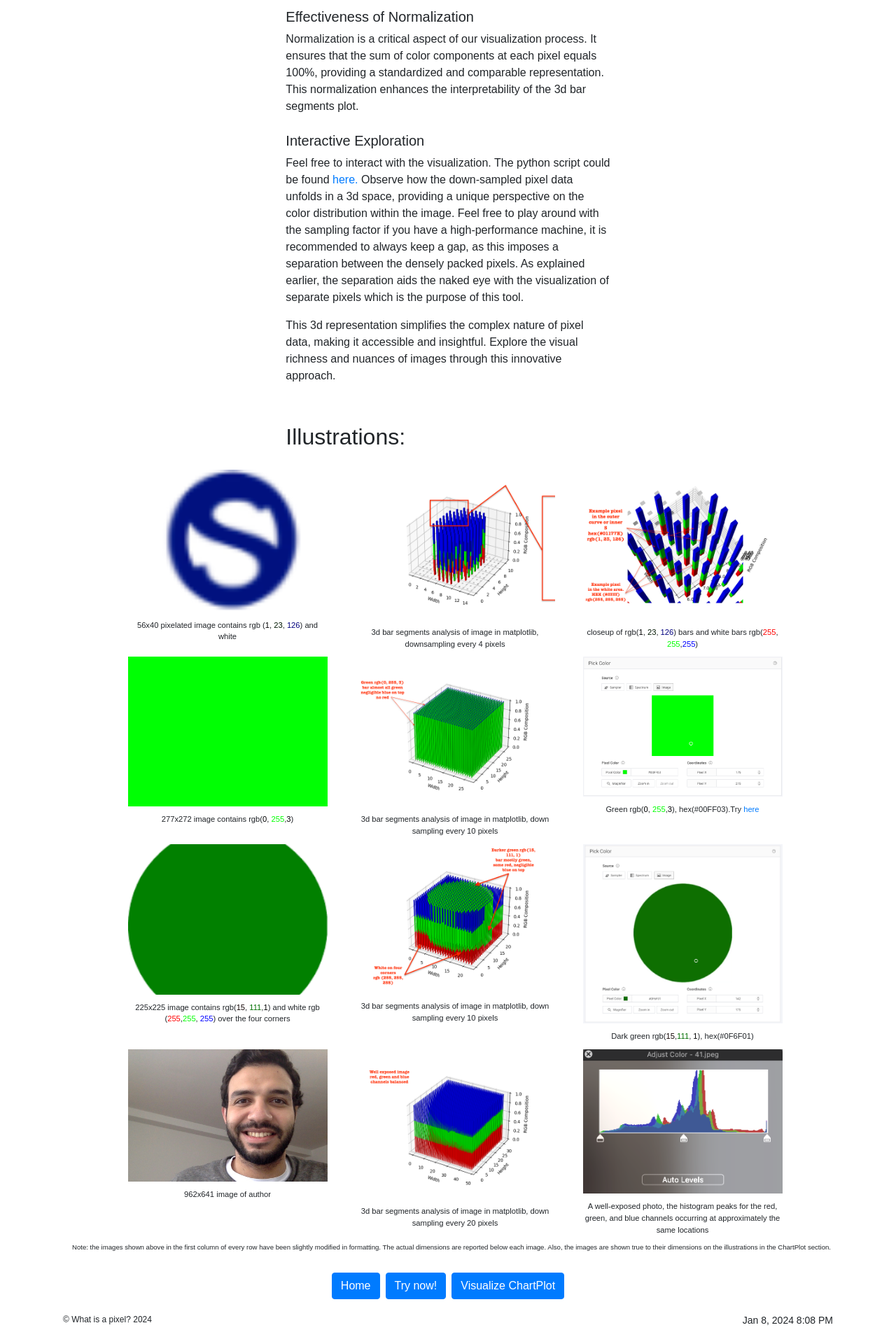
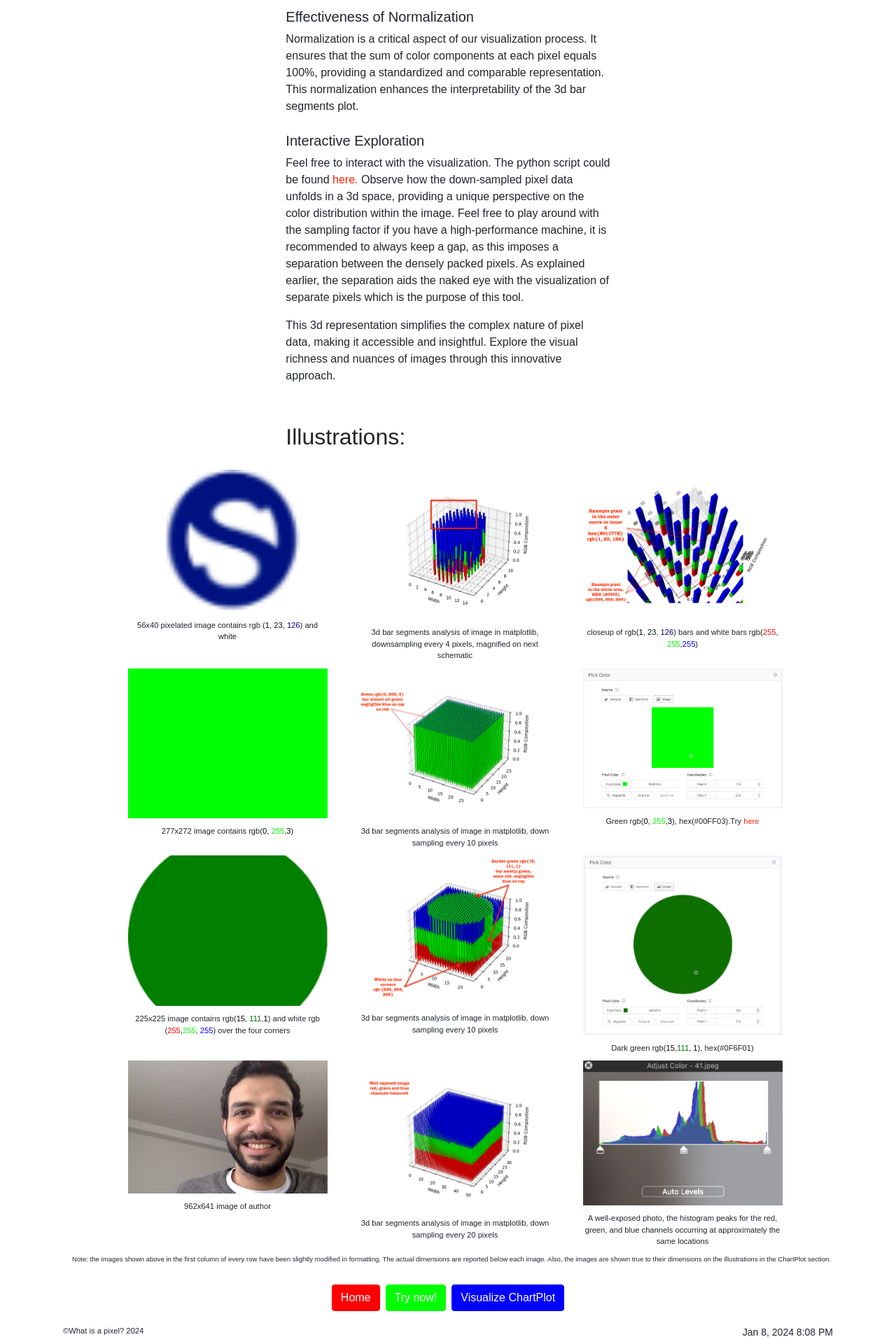
Before and after one commit to osstd/What-is-a-pixel--, a Flask app: page /visualize3 in a window 1280 px wide. Shown: the part 1244-3164 px from the top of the page at 70% size. Before the commit the page ends 3137 px from the top, so only its background shows below. Run offline with Flask 2, Linux system fonts and the light colour scheme; some libraries are stand-ins or nearby versions.

Commit message:
layout changes

```diff
--- a/main.py
+++ b/main.py
@@ -17,7 +17,7 @@ class UploadForm(FlaskForm):
                      validators=[
                          FileRequired(),
                          FileAllowed(['jpg', 'jpeg', 'png'], message='Image is not .JPG or .JPEG or .PNG'),
-                         FileSize(max_size=3.0 * 1024 * 1024, message='Image must be less than 2.5 MB')
+                         FileSize(max_size=2.5 * 1024 * 1024, message='Image must be less than 2.5 MB')
                      ])
     down_sampler = IntegerField("Sampler Factor",
                                 description="Enter a value for down sampling.",
--- a/static/styles/styles.css
+++ b/static/styles/styles.css
@@ -30,12 +30,18 @@
             box-sizing: border-box;
             font-family: Arial, sans-serif;
         }
+        footer {
+            font-size: 0.7rem;
+        }
         img {
             width: 350px;
             max-width: 100%;
             height: auto;
             display: block;
             margin: 0 auto;
+        }
+        a {
+            color: #fc2408;
         }
 
         .description {
@@ -107,9 +113,24 @@
         }
 
 
-        @media (max-width: 768px) {
+        @media (max-width: 800px) {
             .cell {
             flex: 0 0 calc(100% - 20px);
                     }
         }
         .row p {font-size:0.9rem;}
+
+        .btn-r {
+        background: #ff0000;
+        border-color: #ff0000;
+        }
+
+        .btn-g {
+        background: #00ff00;
+        border-color: #00ff00;
+        }
+
+        .btn-b {
+        background: #0000ff;
+        border-color: #0000ff;
+        }
--- a/templates/footer.html
+++ b/templates/footer.html
@@ -1,7 +1,7 @@
 <footer class="footer pt-3 pb-3">
     <div class="container">
         <div class="row">
-            <div class="col-md-6 order-md-1 order-2 text-md-left" style="font-size: 12px;">© What is a pixel? <span
+            <div class="col-md-6 order-md-1 order-2 text-md-left">©What is a pixel? <span
                     id="currentYear">2023</span></div>
             <div class="col-md-6 order-md-2 order-1 text-md-right" id="currentDateTime" style="font-size:14px;">Dec 25,
                 2023 11:08 PM
--- a/templates/index.html
+++ b/templates/index.html
@@ -69,9 +69,9 @@
 
 <div class="container mt-4 mb-2 py-2">
     <div class="row justify-content-center">
-        <div class="px-1 mb-2"><a class="btn btn-primary" href="{{url_for('upload')}}">Try now!</a></div>
-        <div class="px-1 mb-2"><a class="btn btn-primary" href="{{url_for('visualize3')}}">Visualize BarPlot</a></div>
-        <div class="px-1 mb-2"><a class="btn btn-primary" href="{{url_for('visualize2')}}">Visualize ChartPlot</a></div>
+        <div class="px-1 mb-2"><a class="btn btn-primary btn-r" href="{{url_for('upload')}}">Try now!</a></div>
+        <div class="px-1 mb-2"><a class="btn btn-primary btn-g" href="{{url_for('visualize3')}}">Visualize BarPlot</a></div>
+        <div class="px-1 mb-2"><a class="btn btn-primary btn-b" href="{{url_for('visualize2')}}">Visualize ChartPlot</a></div>
     </div>
 </div>
 
--- a/templates/result.html
+++ b/templates/result.html
@@ -17,8 +17,10 @@
         <h2 style="">RGB Online Chart Results</h2>
     </div>
     <div style="font-size:0.8rem; padding-bottom:20px;">Due to different definitions of height and width, your photo analysis <u>could</u> be
-        rotated, for instance some portrait photos taken on iPhones, if so go <a href="{{url_for('upload')}}">back</a> and click reverse instead of
-        submit.
+        rotated, for instance some portrait photos taken on iPhones, if so:<br>
+        Go <a href="{{url_for('upload')}}">back</a> and click reverse instead of
+        submit.<br>
+        On mobile devices charts are best viewed in landscape mode.
     </div>
 </div>
 
--- a/templates/visualize2.html
+++ b/templates/visualize2.html
@@ -304,9 +304,9 @@
 
 <div class="container mt-4 mb-2 py-2">
     <div class="row justify-content-center">
-        <div class="px-1 mb-2"><a class="btn btn-primary" href="{{url_for('home')}}">Home</a></div>
-        <div class="px-1 mb-2"><a class="btn btn-primary" href="{{url_for('upload')}}">Try now!</a></div>
-        <div class="px-1 mb-2"><a class="btn btn-primary" href="{{url_for('visualize3')}}">Visualize BarPlot</a></div>
+        <div class="px-1 mb-2"><a class="btn btn-primary btn-r" href="{{url_for('home')}}">Home</a></div>
+        <div class="px-1 mb-2"><a class="btn btn-primary btn-g" href="{{url_for('upload')}}">Try now!</a></div>
+        <div class="px-1 mb-2"><a class="btn btn-primary btn-b" href="{{url_for('visualize3')}}">Visualize BarPlot</a></div>
     </div>
 </div>
 {% include 'footer.html' %}
--- a/templates/visualize3.html
+++ b/templates/visualize3.html
@@ -90,7 +90,8 @@
     </div>
     <div class="cell">
         <img src="{{url_for('static', filename='assets/img/rows/12.png')}}" alt="Photo 2">
-        <div class="description">3d bar segments analysis of image in matplotlib, downsampling every 4 pixels</div>
+        <div class="description">3d bar segments analysis of image in matplotlib, downsampling every 4 pixels, magnified
+            on next schematic</div>
     </div>
     <div class="cell">
         <img src="{{url_for('static', filename='assets/img/rows/13.png')}}" alt="Photo 3">
@@ -180,9 +181,9 @@
 
 <div class="container mt-4 mb-2 py-2">
     <div class="row justify-content-center">
-        <div class="px-1 mb-2"><a class="btn btn-primary" href="{{url_for('home')}}">Home</a></div>
-        <div class="px-1 mb-2"><a class="btn btn-primary" href="{{url_for('upload')}}">Try now!</a></div>
-        <div class="px-1 mb-2"><a class="btn btn-primary" href="{{url_for('visualize2')}}">Visualize ChartPlot</a></div>
+        <div class="px-1 mb-2"><a class="btn btn-primary btn-r" href="{{url_for('home')}}">Home</a></div>
+        <div class="px-1 mb-2"><a class="btn btn-primary btn-g" href="{{url_for('upload')}}">Try now!</a></div>
+        <div class="px-1 mb-2"><a class="btn btn-primary btn-b" href="{{url_for('visualize2')}}">Visualize ChartPlot</a></div>
     </div>
 </div>
 
```
Also changed, not shown: static/assets/img/rows/12.png.
